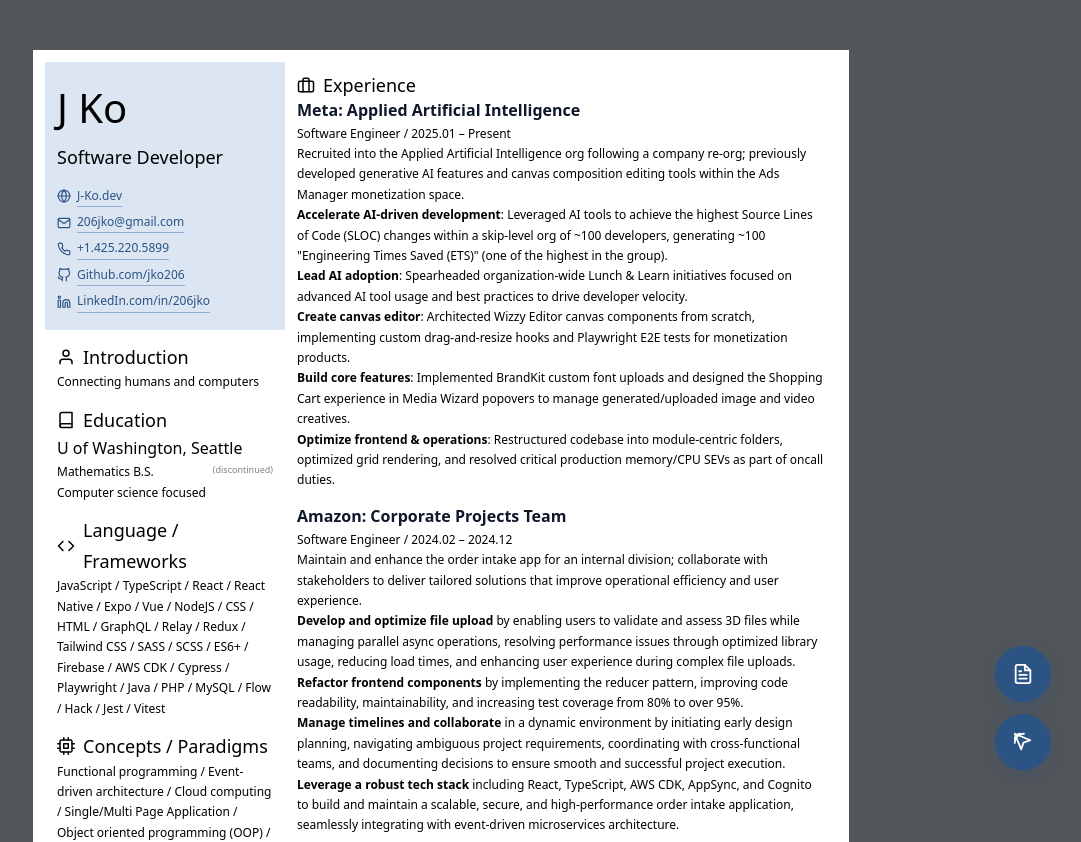
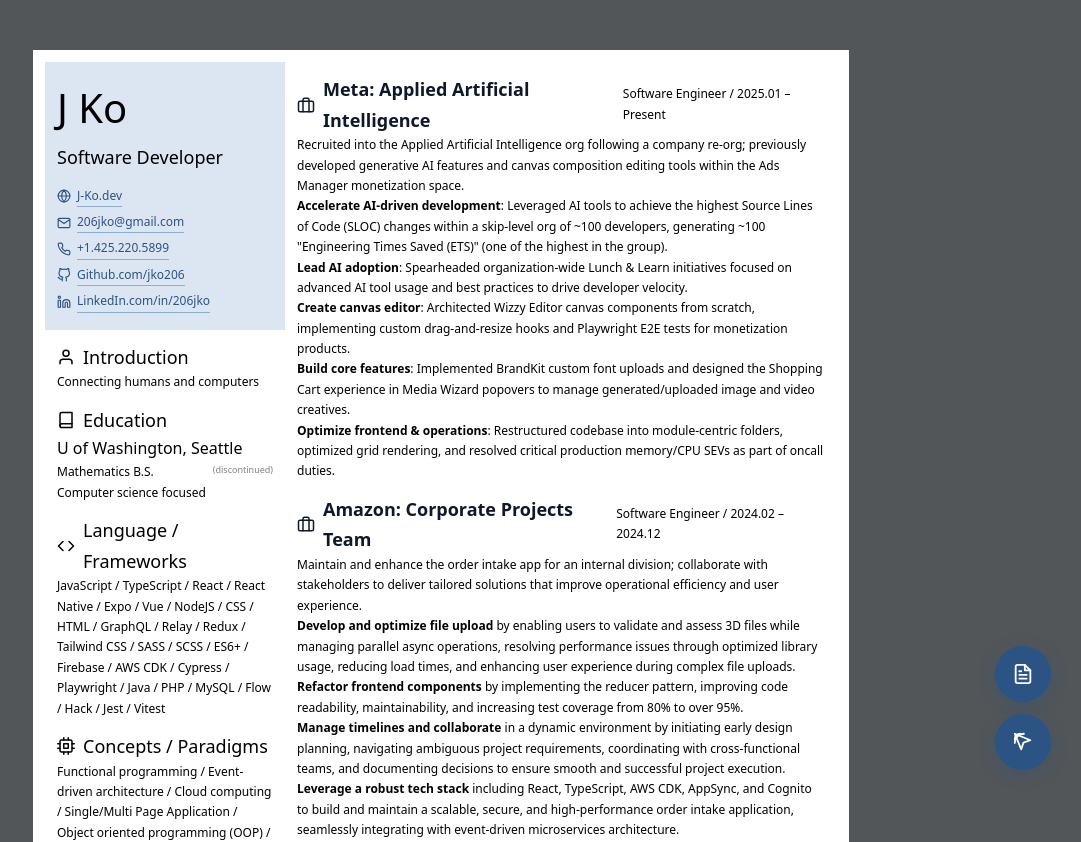
Before and after one commit to jko206/jko-dev, a Vue app: page / in a window 1280 px wide. Shown: the top 842 px of the page, without its empty margins (199-1280 px from the left). Built offline with nearby package versions, Linux system fonts and the light colour scheme.

Commit message:
feat(resume-item): remove global Experience header and add individual experience headers with briefcase icons

```diff
--- a/src/App.vue
+++ b/src/App.vue
@@ -106,17 +106,11 @@
       :max-height="isPaper ? 1008 : 999999"
       @update:page-count="(val) => (rightPages = val)"
     >
-      <h2>
-        <svg viewBox="0 0 24 24" class="section-icon">
-          <rect x="2" y="7" width="20" height="14" rx="2" ry="2"></rect>
-          <path d="M16 21V5a2 2 0 0 0-2-2h-4a2 2 0 0 0-2 2v16"></path>
-        </svg>
-        <span>Experience</span>
-      </h2>
       <ResumeItem
         v-for="item in allExperiences"
         :key="item.id || item.title"
         :item="item"
+        is-experience
         @highlight-skills="onHighlightSkills"
         @clear-highlight="onClearHighlight"
       />
--- a/src/components/ResumeItem.vue
+++ b/src/components/ResumeItem.vue
@@ -5,7 +5,14 @@
     @mouseleave="onMouseLeave"
   >
     <div class="h3-row">
-      <h3>{{ item.title }}</h3>
+      <h2 v-if="isExperience">
+        <svg viewBox="0 0 24 24" class="section-icon">
+          <rect x="2" y="7" width="20" height="14" rx="2" ry="2"></rect>
+          <path d="M16 21V5a2 2 0 0 0-2-2h-4a2 2 0 0 0-2 2v16"></path>
+        </svg>
+        <span>{{ item.title }}</span>
+      </h2>
+      <h3 v-else>{{ item.title }}</h3>
       <span v-if="item.subtitle || item.period" class="title">
         {{ formatTitleRow(item.subtitle, item.period) }}
       </span>
@@ -28,9 +35,15 @@
 <script setup lang="ts">
 import type { ExperienceItem, ProjectItem } from '../data/resume'
 
-const props = defineProps<{
-  item: ExperienceItem | ProjectItem
-}>()
+const props = withDefaults(
+  defineProps<{
+    item: ExperienceItem | ProjectItem
+    isExperience?: boolean
+  }>(),
+  {
+    isExperience: false
+  }
+)
 
 const emit = defineEmits<{
   (e: 'highlight-skills', skills: string[]): void
@@ -68,8 +81,33 @@
 </script>
 
 <style lang="sass" scoped>
+.h3-row
+  display: flex
+  justify-content: space-between
+  align-items: center
+
+h2
+  font-size: 18px
+  display: flex
+  align-items: center
+  font-weight: 800
+  color: #0f172a
+  margin: 0
+
 h3
   font-size: 16px
   font-weight: 800
   color: #0f172a
+  margin: 0
+
+.section-icon
+  width: 18px
+  height: 18px
+  stroke: currentColor
+  fill: none
+  stroke-width: 2
+  stroke-linecap: round
+  stroke-linejoin: round
+  margin-right: 8px
+  flex-shrink: 0
 </style>
```
